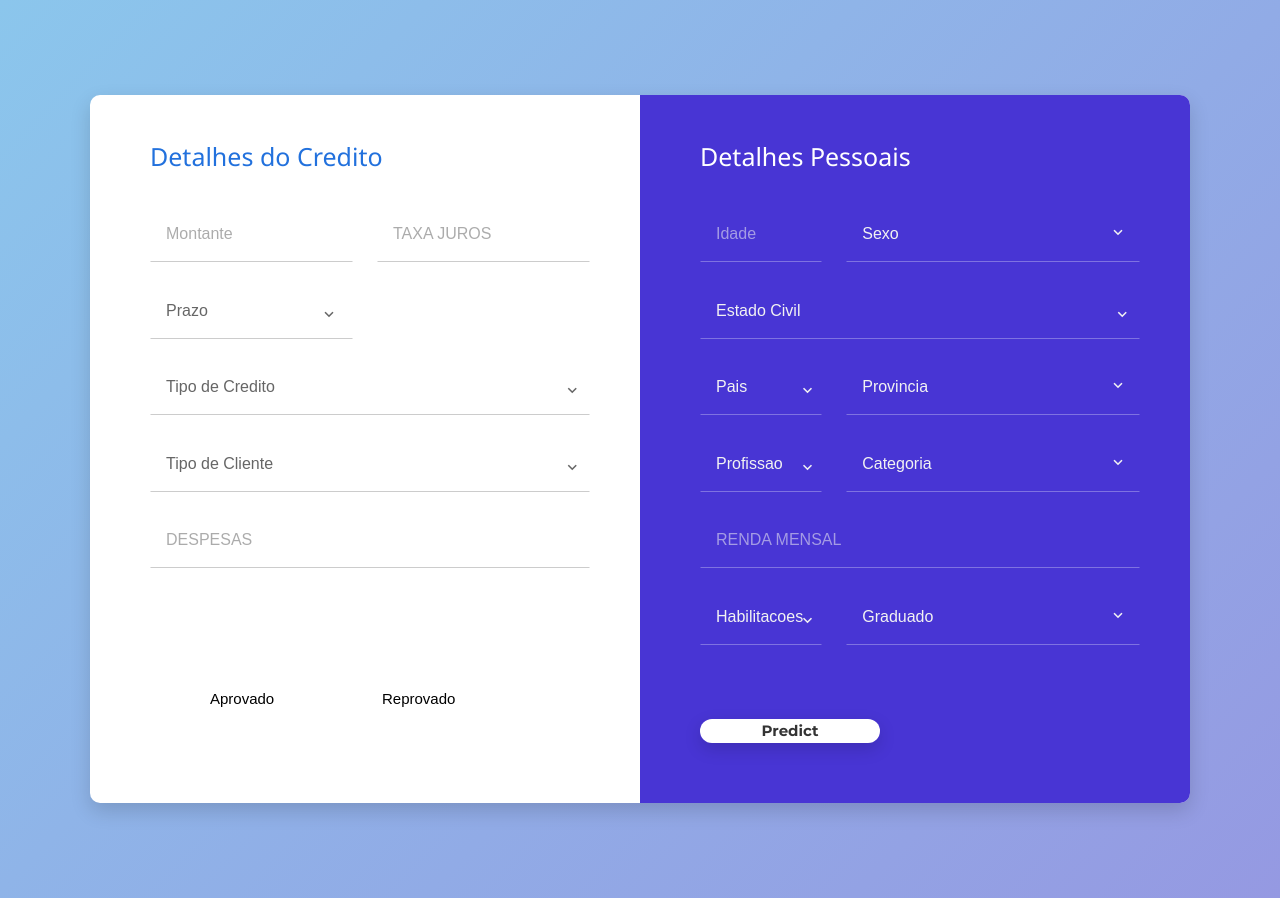
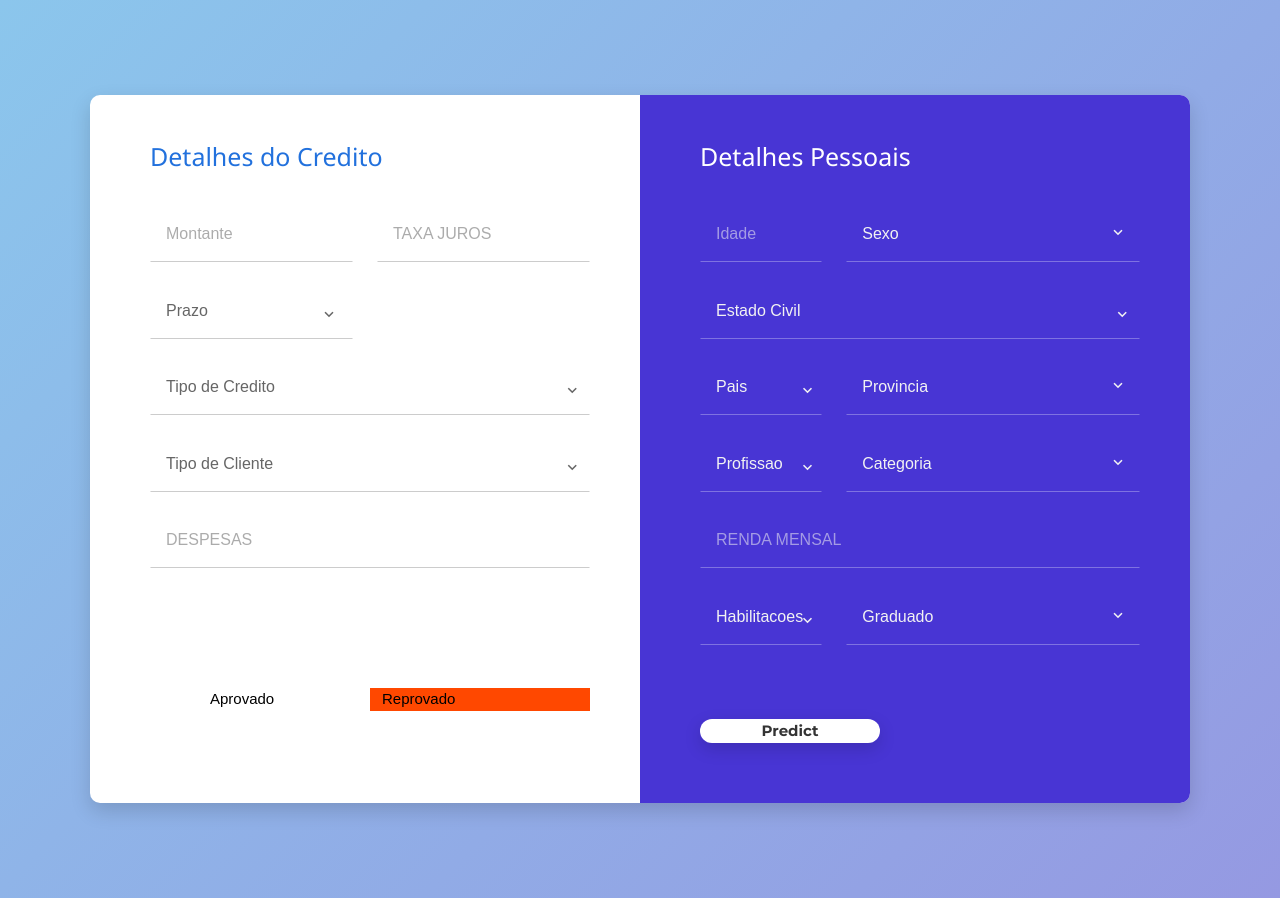
Before and after one commit to almerind/cobrancaduvidosa, a Flask app: page / in a window 1280 px wide. Run offline with Flask 2, Linux system fonts and the light colour scheme; parts of the project's set-up code (start-up, migrations or seed data) failed here and were passed over; some web fonts are replaced.

Commit message:
Melhorando o Form 1

```diff
--- a/static/css/style.css
+++ b/static/css/style.css
@@ -325,6 +325,15 @@ body {
 	}
 
 }
+
+.aprovado {
+	background-color: rgb(0, 255, 128);
+}
+
+.reprovado{
+	background-color: rgb(255, 72, 0);
+}
+
 @media screen and (max-width: 767px) {
 	.form-v10-content .form-detail {
 		flex-direction:  column;
--- a/templates/home3.html
+++ b/templates/home3.html
@@ -16,7 +16,10 @@
     <link rel="stylesheet" href="{{ url_for('static', filename='css/fonts/material-design-iconic-font/css/material-design-iconic-font.min.css') }}">
 
     <link rel="stylesheet" href="https://www.w3schools.com/w3css/4/w3.css">
-	<link rel="stylesheet" href="https://code.jquery.com/jquery-3.6.2.min.js">
+	<!-- <link rel="stylesheet" href="https://code.jquery.com/jquery-3.6.2.min.js"> -->
+
+
+
 </head>
 <body class="form-v10">
 	<div class="page-content">
@@ -89,22 +92,15 @@
 
 
 					 <div class="form-row">
-				<script>
-					$(function(){
-							$('#predicao').change(function()
-							{
-								alert($(this).value());
-							});
-					});
-				</script>
+
 
 
 
 						<div class="form-group">
-							<div class="form-row form-row-1 aprovado">
+							<div class="form-row form-row-1 estadoA">
 								Aprovado
 							</div>
-							<div class="form-row form-row-2 reprovado">
+							<div class="form-row form-row-2 estadoN">
 							Reprovado
 							</div>
 						</div>
@@ -365,9 +361,40 @@
 
 				</div>
 			</form>
-			<input type="hidden" name="street" class="predicao" id="street" placeholder="Almerindo" value="{{prediction_text}}" visible="false">
+			<input type="hidden" name="street" class="predicao" id="predicao" placeholder="Almerindo" value="{{prediction_text}}" visible="false">
 		</div>
 	</div>
+    <script src="https://code.jquery.com/jquery-3.6.2.min.js" type="text/javascript"></script>
+	<script>
+		$(document).ready(function(){
 
+			// $("button").click(function(){
+			var Valor = 	$("#predicao").val();
+
+			if (Valor != null)
+			{
+				if (Valor == 1)
+				{
+					$(".estadoA").addClass("aprovado");
+
+				}
+				else if (Valor == 0)
+				{
+					$(".estadoN").addClass("reprovado");
+				}
+			}
+				// $("#predicao").change(function()
+				// {
+				// 	alert($(this).value());
+				// });
+			// });
+		 });
+		// $(function(){
+				// $("#predicao").change(function()
+				// {
+				// 	alert($(this).value());
+				// });
+		// });
+	</script>
 </body><!-- This templates was made by Colorlib (https://colorlib.com) -->
 </html>
```
